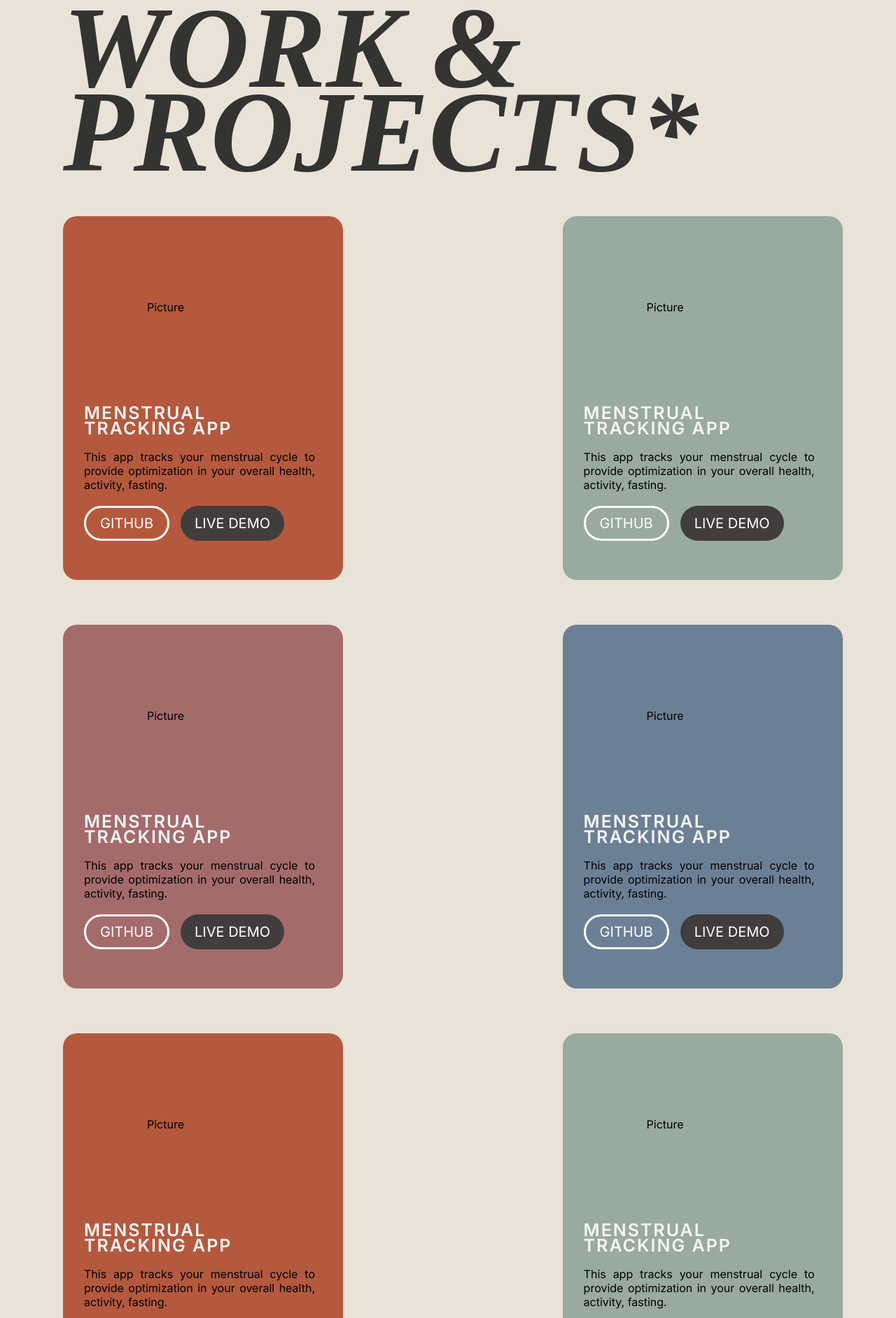
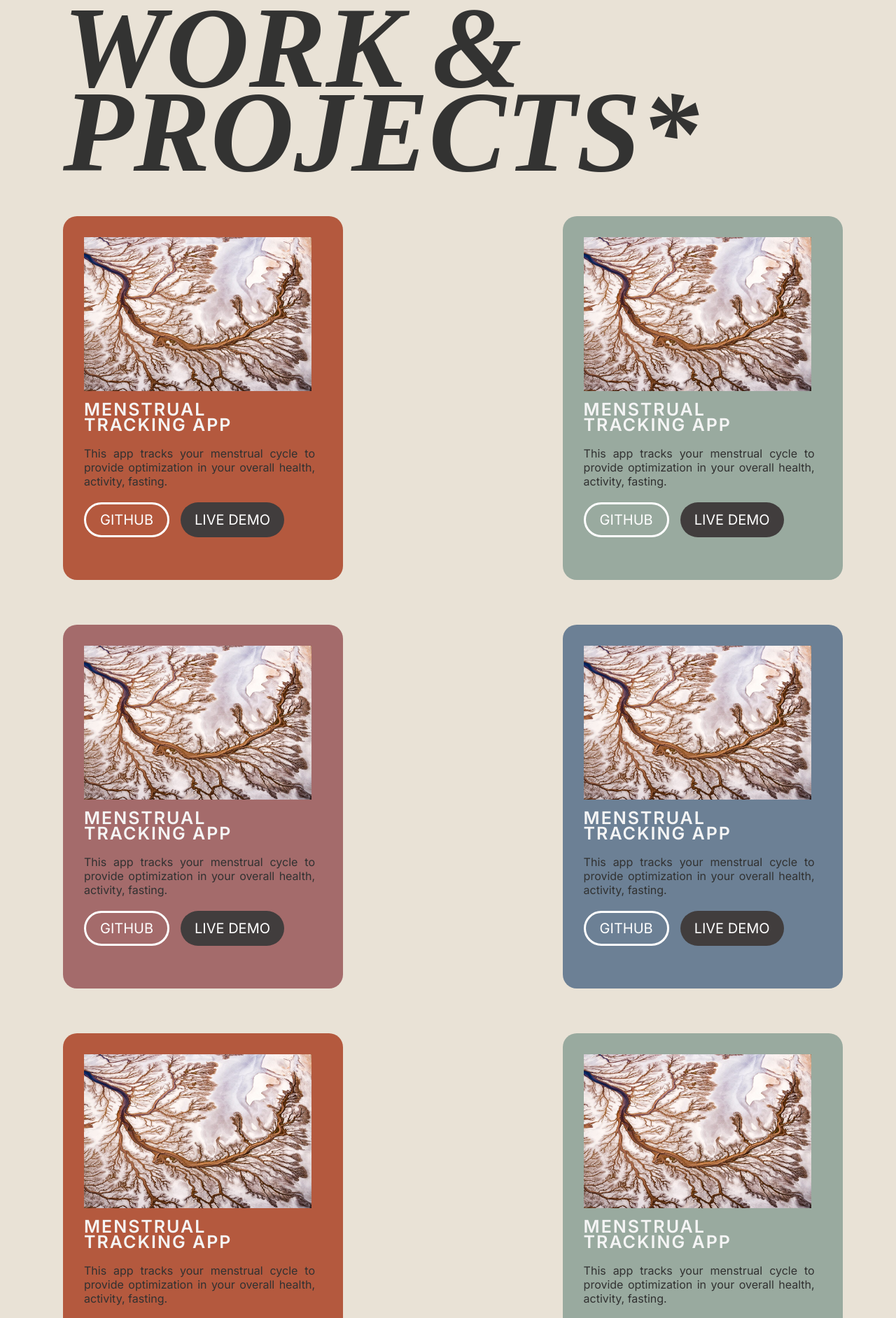
Before and after one commit to sallydough/sally-do-portfolio, a React (Vite) app: page / in a window 1280 px wide. Shown: the part 880-2764 px from the top of the page at 70% size. Built offline with nearby package versions, Linux system fonts and the light colour scheme; a web font is replaced by a local one.

Commit message:
created picture in cards

```diff
--- a/src/components/About/about.css
+++ b/src/components/About/about.css
@@ -57,6 +57,7 @@ margin-block-end: 0em;
   flex-direction: row;
   justify-content: space-between;
   margin: 40px;
+  margin-top: 20px;
   width: 60vw;
 }
 
@@ -67,7 +68,7 @@ margin-block-end: 0em;
 
 .connect-button {
   background-color: #93A3C6;
-  color: black;
+  color:#313131;
   border-radius: 40px;
   font-family: "Inria Serif";
   font-style: italic;
@@ -77,6 +78,14 @@ margin-block-end: 0em;
   padding-right: 60px;
   border: 5px solid rgba(206, 206, 206, 0.97);
   box-shadow: 20px 0px 6px 0px rgba(238, 238, 238, 0.68);
+}
+
+.connect-button:hover {
+  background-color: #FCD44A;
+  border: 5px solid #FE6A24;
+  box-shadow: 20px 0px 6px 0px #fe6924a9;
+  transition:  cubic-bezier(0, 0.52, 1, 1) 1s;
+  transform: scale(1.1);
 }
 
 .about-picture {
--- a/src/components/Projects/Projects.jsx
+++ b/src/components/Projects/Projects.jsx
@@ -1,4 +1,5 @@
-import './projects.css'
+import "./projects.css";
+import project1pic from "../../components/Projects/branching-river.jpg";
 
 const Projects = () => {
   return (
@@ -8,63 +9,84 @@ const Projects = () => {
       </div>
       <main className="project-card-container">
         <article className="project-card card1">
-        <figure className="project-pic">Picture</figure>
-        <h1 className='project-name'>MENSTRUAL TRACKING APP</h1>
-        <p className='description'>This app tracks your menstrual cycle to provide optimization in your overall health, activity, fasting.</p>
+          <figure className="project-pic"><img className="project-pic" src={project1pic} alt="Project Photo" /></figure>
+          <h1 className="project-name">MENSTRUAL TRACKING APP</h1>
+          <p className="description">
+            This app tracks your menstrual cycle to provide optimization in your
+            overall health, activity, fasting.
+          </p>
           <div className="github-demo">
-          <button className='button-github'>GITHUB</button>
-          <button className='button-demo'>LIVE DEMO</button>
+            <button className="button-github">GITHUB</button>
+            <button className="button-demo">LIVE DEMO</button>
           </div>
         </article>
         <article className="project-card card2">
-        <figure className="project-pic">Picture</figure>
-        <h1 className='project-name'>MENSTRUAL TRACKING APP</h1>
-        <p className='description'>This app tracks your menstrual cycle to provide optimization in your overall health, activity, fasting.</p>
+          <figure className="project-pic">
+          <img className="project-pic" src={project1pic} alt="Project Photo" />
+          </figure>
+          <h1 className="project-name">MENSTRUAL TRACKING APP</h1>
+          <p className="description">
+            This app tracks your menstrual cycle to provide optimization in your
+            overall health, activity, fasting.
+          </p>
           <div className="github-demo">
-          <button className='button-github'>GITHUB</button>
-          <button className='button-demo'>LIVE DEMO</button>
+            <button className="button-github">GITHUB</button>
+            <button className="button-demo">LIVE DEMO</button>
           </div>
         </article>
         <article className="project-card card3">
-        <figure className="project-pic">Picture</figure>
-        <h1 className='project-name'>MENSTRUAL TRACKING APP</h1>
-        <p className='description'>This app tracks your menstrual cycle to provide optimization in your overall health, activity, fasting.</p>
+          <figure className="project-pic">
+            <img className="project-pic" src={project1pic} alt="Project Photo" />
+          </figure>
+          <h1 className="project-name">MENSTRUAL TRACKING APP</h1>
+          <p className="description">
+            This app tracks your menstrual cycle to provide optimization in your
+            overall health, activity, fasting.
+          </p>
           <div className="github-demo">
-          <button className='button-github'>GITHUB</button>
-          <button className='button-demo'>LIVE DEMO</button>
+            <button className="button-github">GITHUB</button>
+            <button className="button-demo">LIVE DEMO</button>
           </div>
         </article>
         <article className="project-card card4">
-        <figure className="project-pic">Picture</figure>
-        <h1 className='project-name'>MENSTRUAL TRACKING APP</h1>
-        <p className='description'>This app tracks your menstrual cycle to provide optimization in your overall health, activity, fasting.</p>
+          <figure className="project-pic"><img className="project-pic" src={project1pic} alt="Project Photo" /></figure>
+          <h1 className="project-name">MENSTRUAL TRACKING APP</h1>
+          <p className="description">
+            This app tracks your menstrual cycle to provide optimization in your
+            overall health, activity, fasting.
+          </p>
           <div className="github-demo">
-          <button className='button-github'>GITHUB</button>
-          <button className='button-demo'>LIVE DEMO</button>
+            <button className="button-github">GITHUB</button>
+            <button className="button-demo">LIVE DEMO</button>
           </div>
         </article>
         <article className="project-card card5">
-        <figure className="project-pic">Picture</figure>
-        <h1 className='project-name'>MENSTRUAL TRACKING APP</h1>
-        <p className='description'>This app tracks your menstrual cycle to provide optimization in your overall health, activity, fasting.</p>
+          <figure className="project-pic"><img className="project-pic" src={project1pic} alt="Project Photo" /></figure>
+          <h1 className="project-name">MENSTRUAL TRACKING APP</h1>
+          <p className="description">
+            This app tracks your menstrual cycle to provide optimization in your
+            overall health, activity, fasting.
+          </p>
           <div className="github-demo">
-          <button className='button-github'>GITHUB</button>
-          <button className='button-demo'>LIVE DEMO</button>
+            <button className="button-github">GITHUB</button>
+            <button className="button-demo">LIVE DEMO</button>
           </div>
         </article>
         <article className="project-card card6">
-        <figure className="project-pic">Picture</figure>
-        <h1 className='project-name'>MENSTRUAL TRACKING APP</h1>
-        <p className='description'>This app tracks your menstrual cycle to provide optimization in your overall health, activity, fasting.</p>
+          <figure className="project-pic"><img className="project-pic" src={project1pic} alt="Project Photo" /></figure>
+          <h1 className="project-name">MENSTRUAL TRACKING APP</h1>
+          <p className="description">
+            This app tracks your menstrual cycle to provide optimization in your
+            overall health, activity, fasting.
+          </p>
           <div className="github-demo">
-          <button className='button-github'>GITHUB</button>
-          <button className='button-demo'>LIVE DEMO</button>
+            <button className="button-github">GITHUB</button>
+            <button className="button-demo">LIVE DEMO</button>
           </div>
         </article>
       </main>
+    </section>
+  );
+};
 
-   </section>
-  )
-}
-
-export default Projects
+export default Projects;
--- a/src/components/Projects/projects.css
+++ b/src/components/Projects/projects.css
@@ -51,7 +51,10 @@ width: 87vw;
 }
 
 .project-pic {
-  padding: 120px;
+  width: 325px;
+  height: 220px;
+  margin: 15px;
+  margin-bottom: 30px;
 }
 
 .project-name {
@@ -69,6 +72,7 @@ width: 87vw;
   margin: 20px 30px;
   margin-right: 40px;
   text-align:justify;
+  color:#313131;
 }
 
 .github-demo {
```
Also changed, not shown: src/components/Projects/branching-river.jpg (added), src/components/Projects/eco-organizations.jpg (added). Lines whose indentation alone changed are shown as unchanged.
